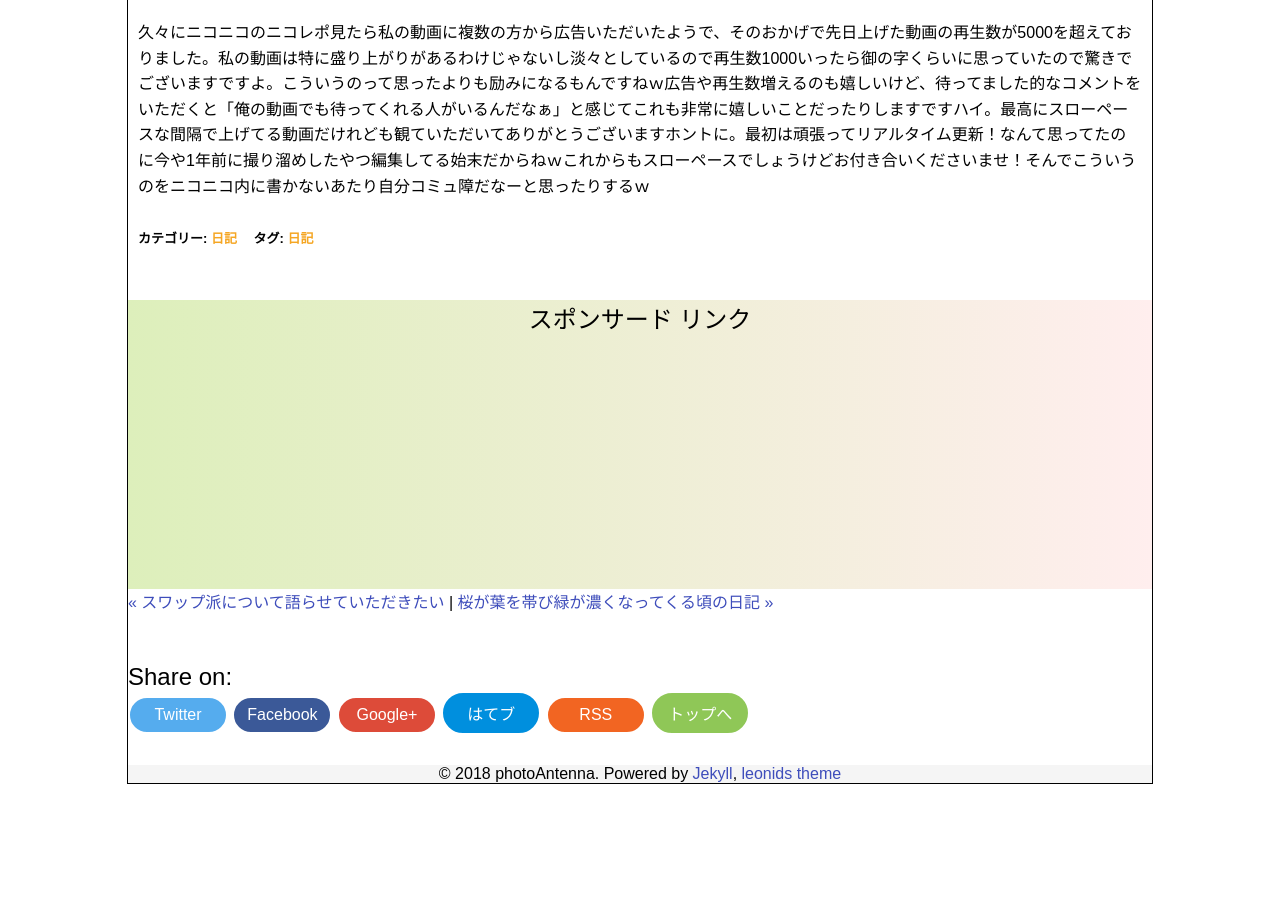
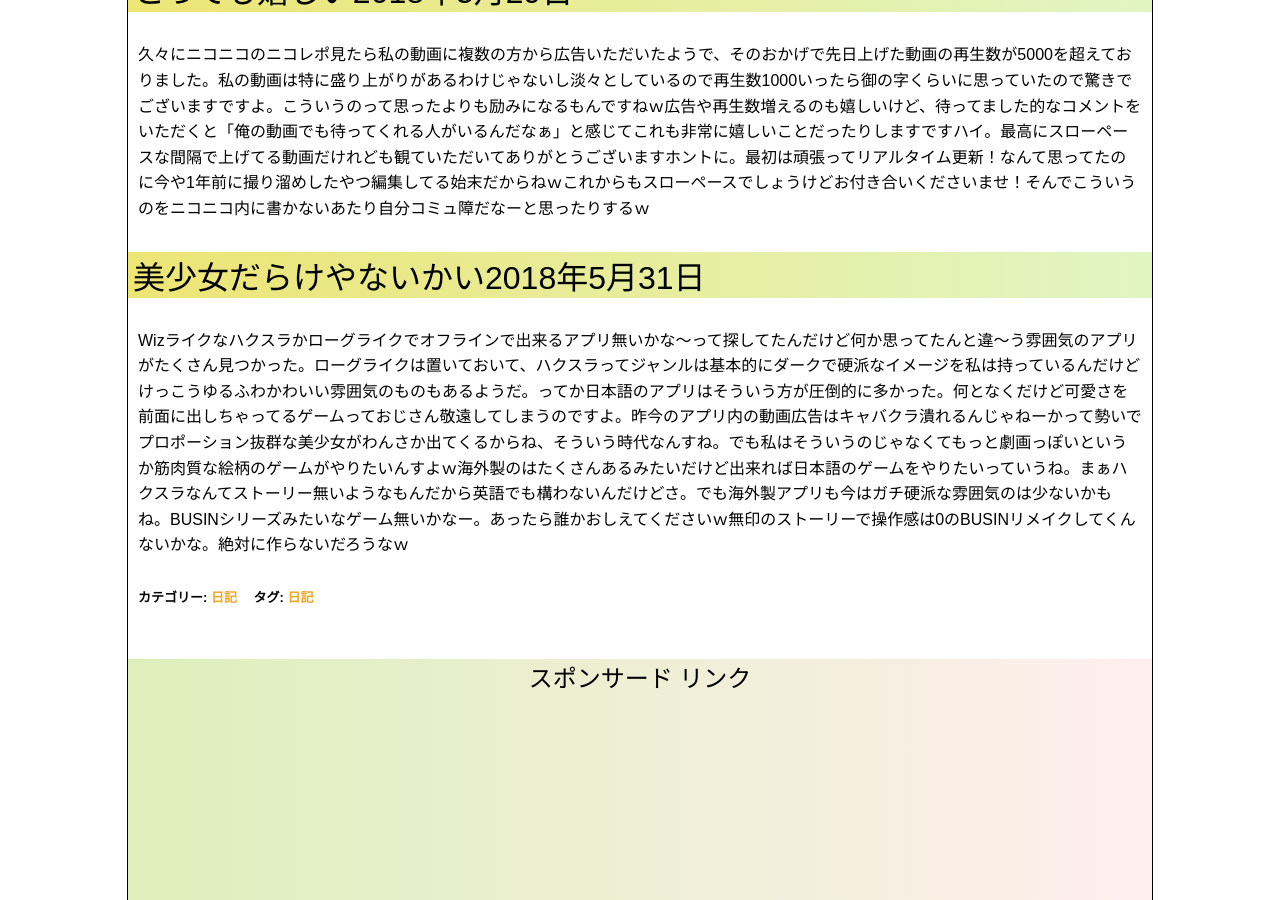
Before and after one commit to photoantenna/photoantenna.github.io, a Jekyll site: the page built from _posts/2018-05-04-diary.md, in a window 1280 px wide and 900 px high, scrolled down 4591 px. Built offline with Jekyll 4.4.1, drawn with Linux system fonts in a browser that asks for light colours; before the commit the page ends 5383 px from its top, so only the background shows below that; some of the changed text lies outside the part shown.

Commit message:
日記更新

```diff
--- a/_posts/2018-05-04-diary.md
+++ b/_posts/2018-05-04-diary.md
@@ -2,12 +2,12 @@
 layout: post
 title: "田んぼが鮮やかな緑色に染まる頃の日記"
 permalink: diary08
-excerpt: "updated2018-05-29,日常のことや出来事に対する自分の反応を文章化していこうのコーナーです。特にテーマも設けずにつらつらと書いていくとっても楽しいコーナーです。見る人にとって楽しいコーナーかどうかは定かではありませんよー"
+excerpt: "updated2018-05-31,日常のことや出来事に対する自分の反応を文章化していこうのコーナーです。特にテーマも設けずにつらつらと書いていくとっても楽しいコーナーです。見る人にとって楽しいコーナーかどうかは定かではありませんよー"
 categories: "日記"
 tags: "日記"
-keywords: "ゴールデンウィーク, 移住, ネオジオミニ, pixelbook, 栗城, 日大, ニコニコ"
+keywords: "ゴールデンウィーク, 移住, ネオジオミニ, pixelbook, 栗城, 日大, ニコニコ, ハクスラ"
 mokuji: true
-update: 2018-05-29
+update: 2018-05-31
 image:
   feature: diary.jpg
 ---
@@ -53,3 +53,7 @@ image:
 ### とっても嬉しい2018年5月29日
 
 久々にニコニコのニコレポ見たら私の動画に複数の方から広告いただいたようで、そのおかげで先日上げた動画の再生数が5000を超えておりました。私の動画は特に盛り上がりがあるわけじゃないし淡々としているので再生数1000いったら御の字くらいに思っていたので驚きでございますですよ。こういうのって思ったよりも励みになるもんですねｗ広告や再生数増えるのも嬉しいけど、待ってました的なコメントをいただくと「俺の動画でも待ってくれる人がいるんだなぁ」と感じてこれも非常に嬉しいことだったりしますですハイ。最高にスローペースな間隔で上げてる動画だけれども観ていただいてありがとうございますホントに。最初は頑張ってリアルタイム更新！なんて思ってたのに今や1年前に撮り溜めしたやつ編集してる始末だからねｗこれからもスローペースでしょうけどお付き合いくださいませ！そんでこういうのをニコニコ内に書かないあたり自分コミュ障だなーと思ったりするｗ
+
+### 美少女だらけやないかい2018年5月31日
+
+Wizライクなハクスラかローグライクでオフラインで出来るアプリ無いかな〜って探してたんだけど何か思ってたんと違〜う雰囲気のアプリがたくさん見つかった。ローグライクは置いておいて、ハクスラってジャンルは基本的にダークで硬派なイメージを私は持っているんだけどけっこうゆるふわかわいい雰囲気のものもあるようだ。ってか日本語のアプリはそういう方が圧倒的に多かった。何となくだけど可愛さを前面に出しちゃってるゲームっておじさん敬遠してしまうのですよ。昨今のアプリ内の動画広告はキャバクラ潰れるんじゃねーかって勢いでプロポーション抜群な美少女がわんさか出てくるからね、そういう時代なんすね。でも私はそういうのじゃなくてもっと劇画っぽいというか筋肉質な絵柄のゲームがやりたいんすよｗ海外製のはたくさんあるみたいだけど出来れば日本語のゲームをやりたいっていうね。まぁハクスラなんてストーリー無いようなもんだから英語でも構わないんだけどさ。でも海外製アプリも今はガチ硬派な雰囲気のは少ないかもね。BUSINシリーズみたいなゲーム無いかなー。あったら誰かおしえてくださいｗ無印のストーリーで操作感は0のBUSINリメイクしてくんないかな。絶対に作らないだろうなｗ
```
